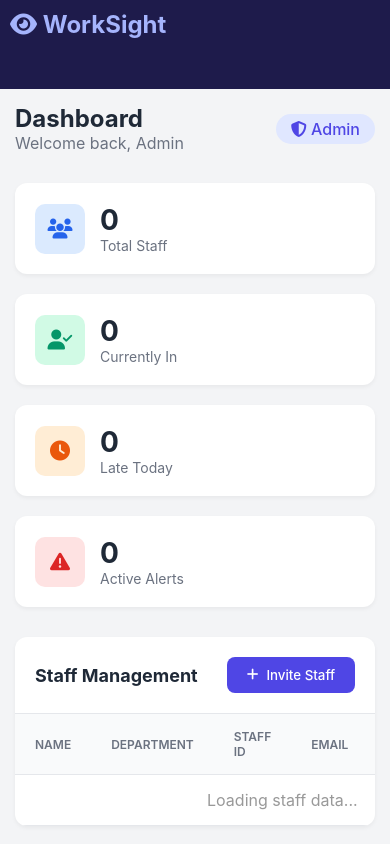
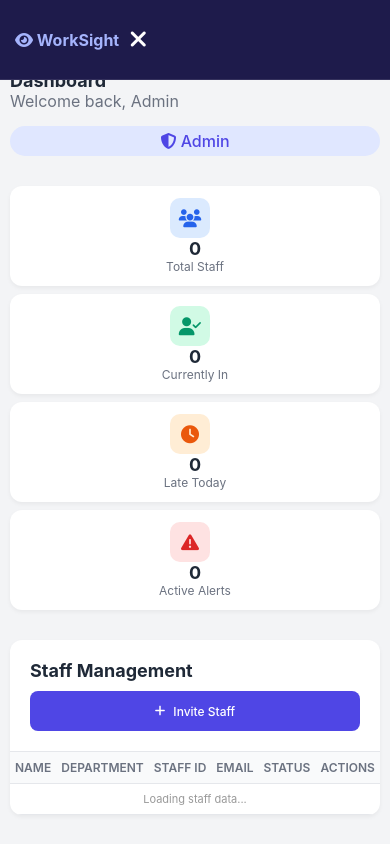
Before and after one commit to HEIS001/worksight, a Flask app: page /admin in a window 390 px wide. Run offline with Flask 3, Linux system fonts and the light colour scheme; the visitor is signed in with stand-in values (Sample User, id 1); parts of the project's set-up code (start-up, migrations or seed data) failed here and were passed over.

Commit message:
Fix mobile responsiveness - full page scroll support on phones

```diff
--- a/templates/admin.html
+++ b/templates/admin.html
@@ -18,10 +18,21 @@
         }
 
         * { box-sizing: border-box; margin: 0; padding: 0; font-family: 'Inter', -apple-system, sans-serif; }
+        html, body { height: 100%; width: 100%; }
         body { background: var(--bg); color: var(--text); display: flex; min-height: 100vh; }
 
         /* Sidebar */
-        .sidebar { width: 250px; background: #1e1b4b; color: white; padding: 20px; display: flex; flex-direction: column; }
+        .sidebar {
+            width: 250px;
+            background: #1e1b4b;
+            color: white;
+            padding: 20px;
+            display: flex;
+            flex-direction: column;
+            flex-shrink: 0;
+            height: 100vh;
+            overflow-y: auto;
+        }
         .logo { font-size: 24px; font-weight: bold; margin-bottom: 40px; color: #a5b4fc; }
         .nav-item { padding: 12px; border-radius: 8px; cursor: pointer; margin-bottom: 5px; transition: 0.2s; }
         .nav-item:hover, .nav-item.active { background: #312e81; }
@@ -29,7 +40,13 @@
         .logout { margin-top: auto; color: #f87171; }
 
         /* Main Content */
-        .main { flex: 1; padding: 30px; overflow-y: auto; }
+        .main {
+            flex: 1;
+            padding: 30px;
+            overflow-y: auto;
+            height: 100vh;
+            width: 100%;
+        }
         .header { display: flex; justify-content: space-between; align-items: center; margin-bottom: 30px; }
         .header h1 { font-size: 24px; }
         .user-badge { background: #e0e7ff; color: var(--primary); padding: 5px 15px; border-radius: 20px; font-weight: 500; }
@@ -47,7 +64,8 @@
         .icon-red { background: #fee2e2; color: #dc2626; }
 
         /* Staff Table Section */
-        .panel { background: var(--card-bg); border-radius: 12px; box-shadow: 0 2px 4px rgba(0,0,0,0.05); overflow: hidden; }        .panel-header { padding: 20px; border-bottom: 1px solid #e5e7eb; display: flex; justify-content: space-between; align-items: center; }
+        .panel { background: var(--card-bg); border-radius: 12px; box-shadow: 0 2px 4px rgba(0,0,0,0.05); overflow: hidden; }
+        .panel-header { padding: 20px; border-bottom: 1px solid #e5e7eb; display: flex; justify-content: space-between; align-items: center; flex-wrap: wrap; gap: 10px; }
         .panel-header h2 { font-size: 18px; }
 
         .btn { padding: 10px 20px; border-radius: 8px; border: none; cursor: pointer; font-weight: 500; display: inline-flex; align-items: center; gap: 8px; transition: 0.2s; }
@@ -66,7 +84,7 @@
         /* Modals */
         .modal-overlay { position: fixed; top: 0; left: 0; width: 100%; height: 100%; background: rgba(0,0,0,0.5); display: flex; align-items: center; justify-content: center; opacity: 0; pointer-events: none; transition: 0.3s; z-index: 1000; }
         .modal-overlay.open { opacity: 1; pointer-events: auto; }
-        .modal { background: white; border-radius: 16px; width: 400px; padding: 30px; transform: translateY(20px); transition: 0.3s; }
+        .modal { background: white; border-radius: 16px; width: 90%; max-width: 400px; padding: 30px; transform: translateY(20px); transition: 0.3s; max-height: 90vh; overflow-y: auto; }
         .modal-overlay.open .modal { transform: translateY(0); }
         .modal h3 { margin-bottom: 20px; font-size: 20px; }
 
@@ -75,7 +93,7 @@
         .form-group input, .form-group select { width: 100%; padding: 10px; border: 1px solid #d1d5db; border-radius: 8px; font-size: 14px; }
         .form-group input:focus { outline: none; border-color: var(--primary); ring: 2px solid var(--primary); }
 
-        .modal-actions { display: flex; justify-content: flex-end; gap: 10px; margin-top: 20px; }
+        .modal-actions { display: flex; justify-content: flex-end; gap: 10px; margin-top: 20px; flex-wrap: wrap; }
         .btn-cancel { background: #f3f4f6; color: var(--text); }
         .btn-cancel:hover { background: #e5e7eb; }
 
@@ -87,22 +105,114 @@
         /* QR Code */
         #qr-image { max-width: 200px; margin: 20px auto; display: block; }
 
+        /* Mobile Menu Toggle */
+        .mobile-toggle { display: none; background: none; border: none; color: white; font-size: 24px; cursor: pointer; padding: 10px; }
+        .sidebar.hidden-mobile { display: none; }
+
+        /* Desktop Layout */
+        @media (min-width: 769px) {
+            .stats-grid { grid-template-columns: repeat(4, 1fr); }
+            table { font-size: 14px; }
+            th, td { padding: 12px 15px; }
+        }
+
+        /* Tablet Layout */
+        @media (max-width: 1024px) {
+            .sidebar { width: 200px; }
+            .main { padding: 20px; }
+            .stats-grid { grid-template-columns: repeat(2, 1fr); }
+            .header h1 { font-size: 20px; }
+        }
+
+        /* Mobile Layout */
         @media (max-width: 768px) {
+            html, body { height: auto; width: 100%; }
             body { flex-direction: column; }
-            .sidebar { width: 100%; padding: 10px; flex-direction: row; align-items: center; }
-            .nav-item { display: none; } /* Simplified mobile nav */
-            .main { padding: 15px; }
+
+            .sidebar {
+                width: 100%;
+                height: auto;
+                padding: 15px;
+                flex-direction: row;
+                align-items: center;
+                justify-content: space-between;
+                position: fixed;
+                top: 0;
+                left: 0;
+                right: 0;
+                z-index: 999;
+                border-bottom: 1px solid rgba(255,255,255,0.1);
+            }
+
+            .sidebar.hidden-mobile {
+                display: none !important;
+            }
+
+            .logo { margin-bottom: 0; font-size: 18px; }
+            .nav-item { display: none; }
+            .mobile-toggle { display: block; }
+
+            .main {
+                padding: 80px 15px 30px 15px;
+                width: 100%;
+                height: auto;
+                overflow-y: auto;
+                margin-top: 0;
+            }
+
+            .header { flex-direction: column; align-items: flex-start; gap: 15px; }
+            .header h1 { font-size: 20px; }
+            .user-badge { width: 100%; text-align: center; }
+
+            .stats-grid { grid-template-columns: repeat(2, 1fr); gap: 10px; }
+            .stat-card { padding: 15px; }
+            .stat-icon { width: 40px; height: 40px; margin-right: 10px; font-size: 18px; }
+            .stat-info h3 { font-size: 20px; }
+            .stat-info p { font-size: 12px; }
+
+            .panel-header { flex-direction: column; align-items: stretch; }
+            .btn { width: 100%; justify-content: center; }
+
+            table { font-size: 12px; }
+            th, td { padding: 10px 8px; }
+            .stat-card { flex-direction: column; text-align: center; }
+
+            .modal { width: 95%; max-width: 100%; padding: 20px; }
+            .modal-actions { flex-direction: column; }
+            .btn { min-height: 40px; }
+        }
+
+        /* Extra small phones */
+        @media (max-width: 480px) {
+            .main { padding: 70px 10px 20px 10px; }
+            .header h1 { font-size: 18px; }
+            .stats-grid { grid-template-columns: 1fr; gap: 8px; }
+            .stat-card { padding: 12px; }
+            .stat-info h3 { font-size: 18px; }
+
+            table { font-size: 11px; }
+            th, td { padding: 8px 5px; }
+
+            .btn { padding: 8px 12px; font-size: 12px; }
+            .btn-sm { padding: 5px 8px; font-size: 11px; }
+
+            .logo { font-size: 16px; }
+            .modal { width: 98%; padding: 15px; }
         }
     </style>
 </head>
 <body>
     <!-- Sidebar -->
-    <div class="sidebar">
+    <div class="sidebar" id="sidebar">
+        <div style="display: flex; align-items: center; gap: 10px;">
             <div class="logo"><i class="fas fa-eye"></i> WorkSight</div>
-        <div class="nav-item active"><i class="fas fa-chart-pie"></i> Dashboard</div>
-        <div class="nav-item"><i class="fas fa-users"></i> Staff</div>
-        <div class="nav-item"><i class="fas fa-robot"></i> AI Insights</div>
-        <div class="nav-item logout" onclick="logout()"><i class="fas fa-sign-out-alt"></i> Logout</div>
+        </div>
+        <button class="mobile-toggle" onclick="toggleSidebar()"><i class="fas fa-times"></i></button>
+        <div style="flex: 1;"></div>
+        <div class="nav-item active"><i class="fas fa-chart-pie"></i> <span style="display: none;">Dashboard</span></div>
+        <div class="nav-item"><i class="fas fa-users"></i> <span style="display: none;">Staff</span></div>
+        <div class="nav-item"><i class="fas fa-robot"></i> <span style="display: none;">AI Insights</span></div>
+        <div class="nav-item logout" onclick="logout()"><i class="fas fa-sign-out-alt"></i> <span style="display: none;">Logout</span></div>
     </div>
 
     <!-- Main Content -->
@@ -146,6 +256,7 @@
                 </div>
             </div>
         </div>
+
         <!-- Staff Table -->
         <div class="panel">
             <div class="panel-header">
@@ -154,6 +265,7 @@
                     <i class="fas fa-plus"></i> Invite Staff
                 </button>
             </div>
+            <div style="overflow-x: auto;">
                 <table>
                     <thead>
                         <tr>
@@ -169,6 +281,7 @@
                         <tr><td colspan="6" style="text-align:center; color:#999;">Loading staff data...</td></tr>
                     </tbody>
                 </table>
+            </div>
         </div>
     </div>
 
@@ -194,7 +307,8 @@
                     <input type="text" id="inv-sid" placeholder="e.g. EMP001">
                 </div>
                 <div class="modal-actions">
-                    <button type="button" class="btn btn-cancel" onclick="closeModal('invite-modal')">Cancel</button>                    <button type="submit" class="btn btn-primary"><i class="fas fa-paper-plane"></i> Send Invitation</button>
+                    <button type="button" class="btn btn-cancel" onclick="closeModal('invite-modal')">Cancel</button>
+                    <button type="submit" class="btn btn-primary"><i class="fas fa-paper-plane"></i> Send Invitation</button>
                 </div>
             </form>
         </div>
@@ -217,6 +331,21 @@
     <div id="toast">Message</div>
 
     <script>
+        // Mobile sidebar toggle
+        function toggleSidebar() {
+            const sidebar = document.getElementById('sidebar');
+            sidebar.classList.toggle('hidden-mobile');
+        }
+
+        // Close sidebar when clicking outside on mobile
+        document.addEventListener('click', (e) => {
+            const sidebar = document.getElementById('sidebar');
+            const main = document.querySelector('.main');
+            if (window.innerWidth <= 768 && sidebar && !sidebar.contains(e.target) && !e.target.closest('.mobile-toggle')) {
+                sidebar.classList.add('hidden-mobile');
+            }
+        });
+
         // Check auth on load
         window.addEventListener('load', () => {
             loadDashboard();
@@ -333,13 +462,13 @@
             modal.id = 'invite-link-modal';
             modal.style.cssText = 'position:fixed;inset:0;background:rgba(0,0,0,.5);z-index:9999;display:flex;align-items:center;justify-content:center;padding:16px;';
             modal.innerHTML = `
-              <div style="background:#fff;border-radius:12px;padding:28px;max-width:480px;width:100%;box-shadow:0 20px 60px rgba(0,0,0,.3);">
+              <div style="background:#fff;border-radius:12px;padding:28px;max-width:480px;width:100%;box-shadow:0 20px 60px rgba(0,0,0,.3);max-height:90vh;overflow-y:auto;">
                 <h3 style="margin:0 0 12px;font-size:18px;color:#1a1a2e;">&#9888;&#65039; Email Not Sent</h3>
                 <p style="color:#555;margin:0 0 16px;font-size:14px;">${message}</p>
                 <label style="font-size:13px;font-weight:600;color:#333;">Share this invite link:</label>
-                <div style="display:flex;gap:8px;margin-top:8px;">
+                <div style="display:flex;gap:8px;margin-top:8px;flex-wrap:wrap;">
                   <input id="manual-invite-link" type="text" value="${link}" readonly
-                    style="flex:1;padding:10px;border:1px solid #ddd;border-radius:8px;font-size:13px;color:#333;background:#f9f9f9;">
+                    style="flex:1;min-width:150px;padding:10px;border:1px solid #ddd;border-radius:8px;font-size:13px;color:#333;background:#f9f9f9;word-break:break-all;">
                   <button onclick="navigator.clipboard.writeText('${link}').then(()=>this.textContent='Copied!').catch(()=>{})"
                     style="padding:10px 16px;background:#4F46E5;color:#fff;border:none;border-radius:8px;cursor:pointer;font-size:13px;white-space:nowrap;">
                     Copy
```
Lines whose indentation alone changed are shown as unchanged.
